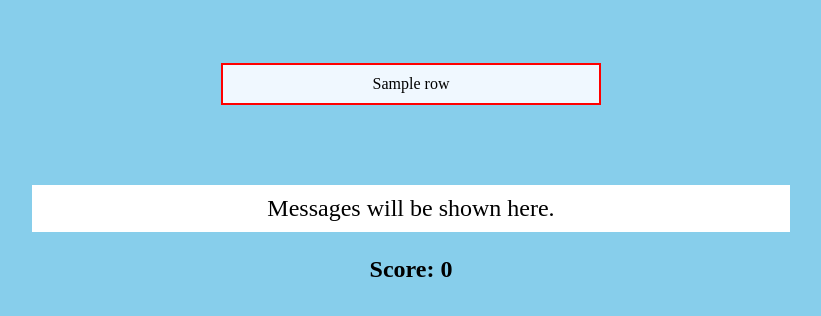
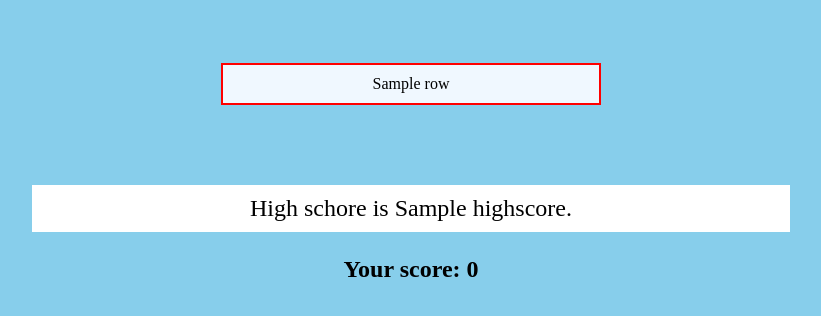
Before and after one commit to bukkicsilla/flask-boggle-game, a Flask app: template templates/board.html in a window 1280 px wide. Shown: the part 192-508 px from the top of the page, without its empty margins (229-1050 px from the left). Run offline with Flask 2, Linux system fonts and the light colour scheme; the template is opened without the code that fills it: most values are stand-ins (such as "Sample title", 1, 10 or a date in 2020); parts of the project's set-up code (start-up, migrations or seed data) failed here and were passed over; some libraries are stand-ins or nearby versions.

Commit message:
score post and tests

```diff
--- a/app.py
+++ b/app.py
@@ -11,11 +11,22 @@ boggle_game = Boggle()
 def show_board():
     board = boggle_game.make_board()
     session['board'] = board
-    return render_template('board.html', board=board)
+    highscore = session.get("highscore", 0)
+    return render_template('board.html', board=board, highscore=highscore)
 
 @app.route("/search-word")
 def search_word():
     word = request.args.get('word')
     board = session['board']
-    res = boggle_game.check_valid_word(board, word)
-    return jsonify({'result': res})
+    result = boggle_game.check_valid_word(board, word)
+    return jsonify({'result': result})
+
+@app.route("/store-highscore", methods=['POST'])
+def store_highscore():
+    score = request.json["score"]
+    highscore = session.get("highscore", 0)
+    if score > highscore:
+        session['highscore'] = score
+    #session['highscore'] = 0
+    is_new_highscore = score > highscore
+    return jsonify({'isnewhighscore': is_new_highscore})
--- a/static/board.js
+++ b/static/board.js
@@ -1,19 +1,21 @@
 $(function () {
-  const form = document.querySelector("form");
-  //const inputEl = document.querySelector("input");
-  //const paragEl = document.querySelector("p");
-  //const h2El = document.querySelector("h2");
-  //const table = document.querySelector("table");
   let score = 0;
   const ColorValue = 180;
   const words = new Set();
 
+  async function storeScore() {
+    const res = await axios.post("/store-highscore", { score: score });
+    if (res.data.isnewhighscore) {
+      $("p").text(`New Record: ${score}`);
+    } else {
+      $("p").text("Game Over");
+    }
+  }
   setTimeout(function () {
-    //paragEl.innerText = "Game Over";
-    $("p").text("Game Over");
     $("form input").prop("disabled", true);
     $("form button").prop("disabled", true);
-  }, 60000);
+    storeScore();
+  }, 30000);
 
   function getColor() {
     let red = Math.floor(Math.random() * ColorValue);
@@ -21,29 +23,10 @@ $(function () {
     let blue = Math.floor(Math.random() * ColorValue);
     return `rgb(${red}, ${green}, ${blue})`;
   }
-  /*async function searchWord(event) {
-    event.preventDefault();
-    let word = inputEl.value;
-    if (!word) return;
-    //axios.get("/search-word?word=moon")
-    const res = await axios.get("/search-word", { params: { word: word } });
-    console.log(res.data.result);
-    const r = res.data.result;
-    if (r === "not-word") {
-      paragEl.innerText = "This word is not in the dictionary.";
-    } else if (r === "not-on-board") {
-      paragEl.innerText = "The word is not on the board.";
-    } else {
-      paragEl.innerText = "You have found a word.";
-      score += word.length;
-      h2El.innerText = `Score: ${score}`;
-    }
-    paragEl.style.color = getColor();
-  }*/
+
   async function searchWord(event) {
     event.preventDefault();
     let word = $("input").val();
-    console.log(word);
     if (!word) return;
     const res = await axios.get("/search-word", { params: { word: word } });
     const r = res.data.result;
@@ -52,21 +35,18 @@ $(function () {
     } else if (r === "not-on-board") {
       $("p").text("The word is not on the board.");
     } else {
-      //$("p").text("You have found a word.");
       if (!words.has(word)) {
         $("p").text("You have found a word.");
         score += word.length;
-        //$("h2").text(`Score: ${score}`);
         words.add(word);
       } else {
         $("p").text("You have already checked this word.");
         score -= 1;
-        //$("h2").text(`Score: ${score}`);
       }
-      $("h2").text(`Score: ${score}`);
+      $("h2").text(`Your score: ${score}`);
     }
     $("p").css("color", getColor());
   }
 
-  form.addEventListener("submit", searchWord);
+  $("form").on("submit", searchWord);
 });
--- a/templates/board.html
+++ b/templates/board.html
@@ -29,10 +29,10 @@
       </tbody>
     </table>
     <div id="msg">
-      <p>Messages will be shown here.</p>
+      <p>High schore is {{highscore}}.</p>
     </div>
     <div id="score">
-      <h2>Score: 0</h2>
+      <h2>Your score: 0</h2>
     </div>
     <script src="http://unpkg.com/jquery"></script>
     <script src="https://unpkg.com/axios@0.19.0/dist/axios.js"></script>
```
Also changed, not shown: test.py (+28 -0 lines).
